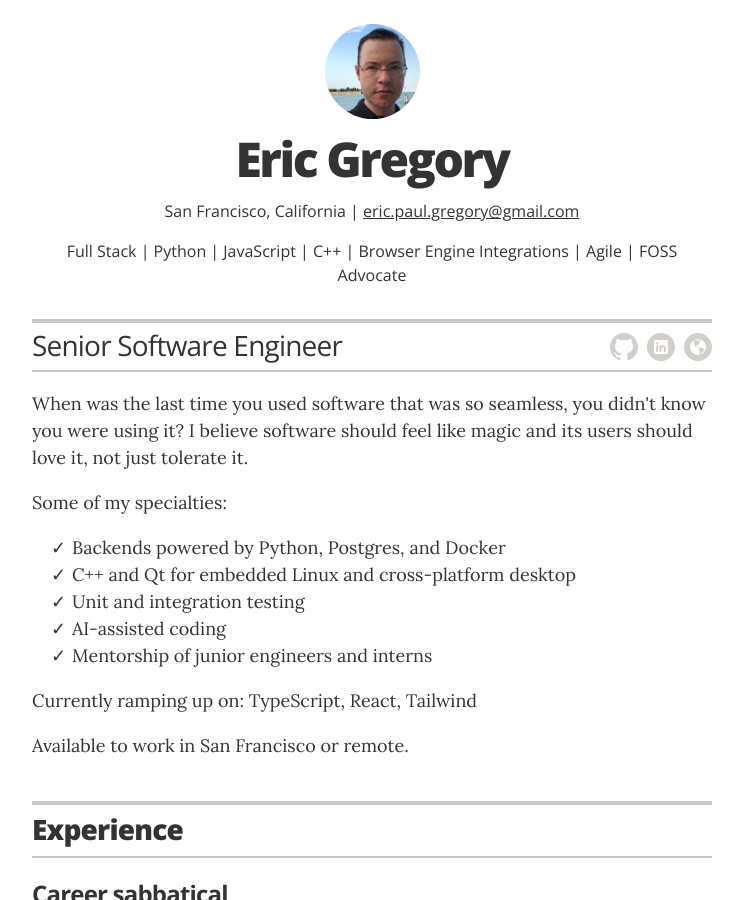
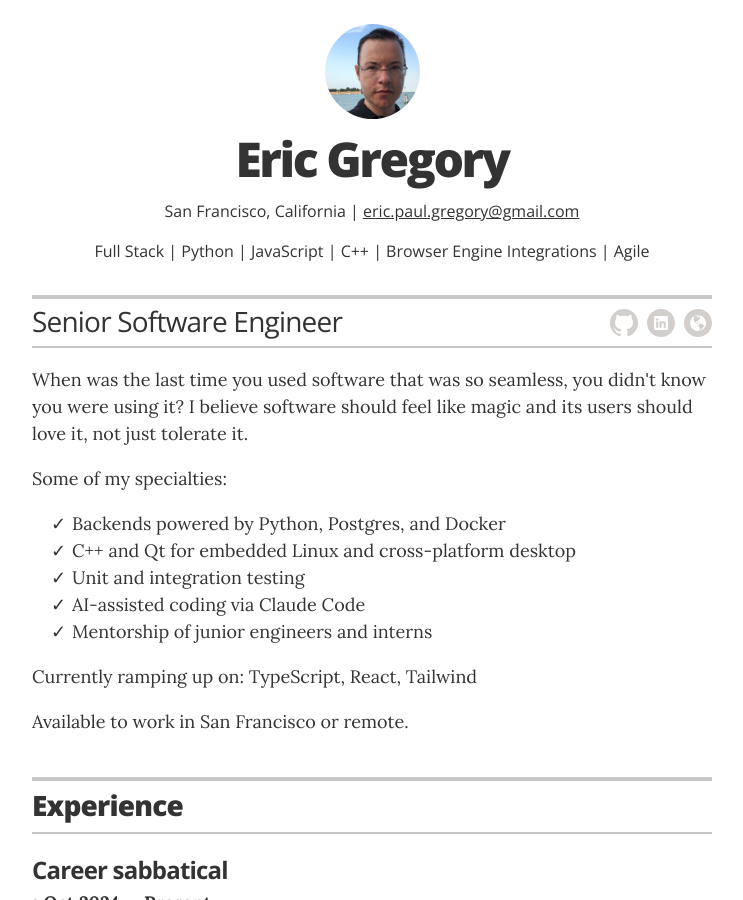
Before and after one commit to MrEricSir/resume, a Jekyll site: the page built from index.html, in a window 1280 px wide and 900 px high. Shown: the whole window, without its empty margins (268-1011 px from the left). Built offline with Jekyll 4.4.1, drawn with Linux system fonts in a browser that asks for light colours.

Commit message:
Modify contact info and add AI-assisted coding details
Updated resume contact information and skills.

```diff
--- a/_config.yml
+++ b/_config.yml
@@ -21,7 +21,7 @@ resume_contact_email:           "eric.paul.gregory@gmail.com"
 # resume_contact_address:         "742 Evergreen Terrace, Springfield"
 
 resume_header_contact_info:     "<p>San Francisco, California | <a href='mailto:eric.paul.gregory@gmail.com'>eric.paul.gregory@gmail.com</a></p>
-<p>Full Stack | Python | JavaScript | C++ | Browser Engine Integrations | Agile | FOSS Advocate</p>"
+<p>Full Stack | Python | JavaScript | C++ | Browser Engine Integrations | Agile</p>"
 display_header_contact_info:    "true"
 
 resume_header_intro: "<p>When was the last time you used software that was so seamless, you didn't know you were using it? I believe software should feel like magic and its users should love it, not just tolerate it.</p>
@@ -31,7 +31,7 @@ resume_header_intro: "<p>When was the last time you used software that was so se
   <li>Backends powered by Python, Postgres, and Docker
   <li>C++ and Qt for embedded Linux and cross-platform desktop
   <li>Unit and integration testing
-  <li>AI-assisted coding
+  <li>AI-assisted coding via Claude Code
   <li>Mentorship of junior engineers and interns</p>
 </ul>
 
```
